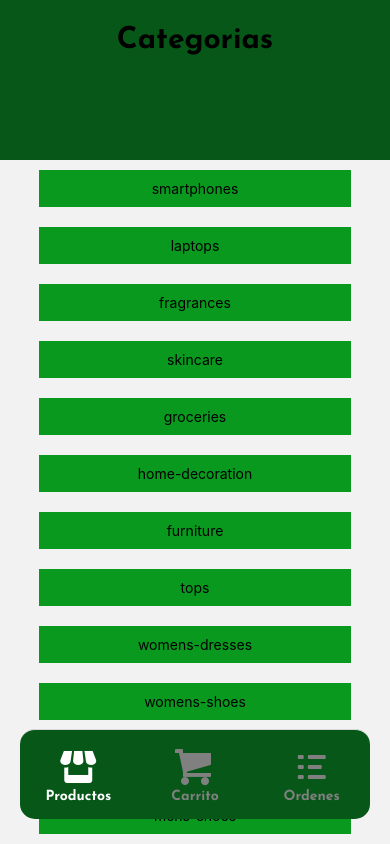
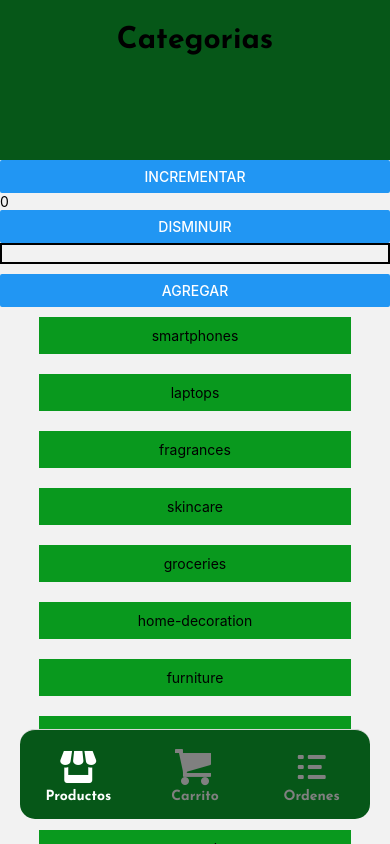
Before and after one commit to gpicc0001/terceraEntrega, a React Native app: screen /Home in a window 390 px wide. Built offline with nearby package versions, Linux system fonts and the light colour scheme.

Commit message:
entregaPiccardoGuillermo

```diff
--- a/App.js
+++ b/App.js
@@ -9,7 +9,8 @@ import { NavigationContainer } from '@react-navigation/native';
 import { createNativeStackNavigator } from '@react-navigation/native-stack'
 import TabNavigator from './src/navigation/TabNavigator';
 import { useFonts } from 'expo-font';
-
+import { store } from './src/app/store'
+import { Provider } from 'react-redux'
 
 const App = () => {
 
@@ -21,7 +22,9 @@ const App = () => {
   return (
     <>
         <StatusBar backgroundColor={colors.green1} style="auto" />
-        <TabNavigator />
+        <Provider store={store}>
+          <TabNavigator />
+        </Provider>
 
 
 
--- a/package.json
+++ b/package.json
@@ -14,6 +14,7 @@
     "@react-navigation/native": "^6.1.9",
     "@react-navigation/native-stack": "^6.9.17",
     "@react-navigation/stack": "^6.3.20",
+    "@reduxjs/toolkit": "^2.0.1",
     "expo": "~49.0.15",
     "expo-font": "~11.4.0",
     "expo-status-bar": "~1.6.0",
@@ -22,7 +23,8 @@
     "react-native": "0.72.6",
     "react-native-safe-area-context": "^4.8.2",
     "react-native-screens": "^3.29.0",
-    "react-native-web": "~0.19.6"
+    "react-native-web": "~0.19.6",
+    "react-redux": "^9.0.4"
   },
   "devDependencies": {
     "@babel/core": "^7.20.0"
--- /dev/null
+++ b/src/Components/Counter.js
@@ -0,0 +1,58 @@
+import { StyleSheet, Text, TextInput, View, Button } from 'react-native'
+import React, { useState } from 'react'
+import { useSelector, useDispatch } from 'react-redux'
+import { increment, decrement, incrementByAmount } from '../features/counter/counterSlice'
+
+
+
+const Counter = () => {
+
+    const count = useSelector((state) => state.counter.value)
+
+    const [amount, setAmount] = useState(0)
+    const dispatch = useDispatch()
+
+
+
+
+
+  return (
+    <>
+        <View>
+            <Button title='Incrementar' onPress={() => dispatch(increment())} />
+            <Text>{count}</Text>
+            <Button title='Disminuir' onPress={() => dispatch(decrement())} />
+            <View style={styles.inputContainer} >
+                <TextInput style={styles.input} onChangeText={(t) => setAmount(parseInt(t))} />
+                <Button title='agregar' onPress={() => dispatch(incrementByAmount(amount)) } />
+            </View>
+
+        </View>
+
+
+
+
+    </>
+
+  )
+  }
+
+export default Counter
+
+const styles = StyleSheet.create({
+
+    container:{
+        flexDirection:'row',
+        justifyContent:'space-around',
+        alignItems:'center',
+        margin:15
+    },
+    inputContainer:{
+        gap:10
+    },
+    input:{
+        borderWidth:2
+    }
+
+
+})
--- a/src/Screens/Home.js
+++ b/src/Screens/Home.js
@@ -1,12 +1,14 @@
 import { StyleSheet, Text, View } from 'react-native'
 import  Header  from '../Components/Header'
 import Categories from '../Components/Categories'
+import Counter from '../Components/Counter'
 
 
 const Home = ({navigation, route}) => {
   return (
     <>
         <Header />
+        <Counter />
         <Categories style={styles.container} navigation={navigation} route={route}/>
 
 
--- /dev/null
+++ b/src/app/store.js
@@ -0,0 +1,10 @@
+import { configureStore } from "@reduxjs/toolkit";
+import counterReducer from '../features/counter/counterSlice'
+export const store = configureStore({
+    reducer: {
+      counter: counterReducer
+
+
+
+    },
+  })
--- /dev/null
+++ b/src/features/counter/counterSlice.js
@@ -0,0 +1,27 @@
+import { createSlice } from "@reduxjs/toolkit";
+
+export const counterSlice = createSlice({
+
+    name: 'counter',
+    initialState:{
+        value:0
+    },
+    reducers:{
+        increment:(state) => {
+            state.value++
+        },
+        decrement: (state) => {
+            state.value--
+        },
+        incrementByAmount: (state,action) => {
+            state.value+= action.payload
+        }
+    }
+
+
+
+})
+
+export const {increment,decrement,incrementByAmount} = counterSlice.actions
+
+export default counterSlice.reducer
```
Also changed, not shown: 1 other file (tests, documents, lock files or other folders).
